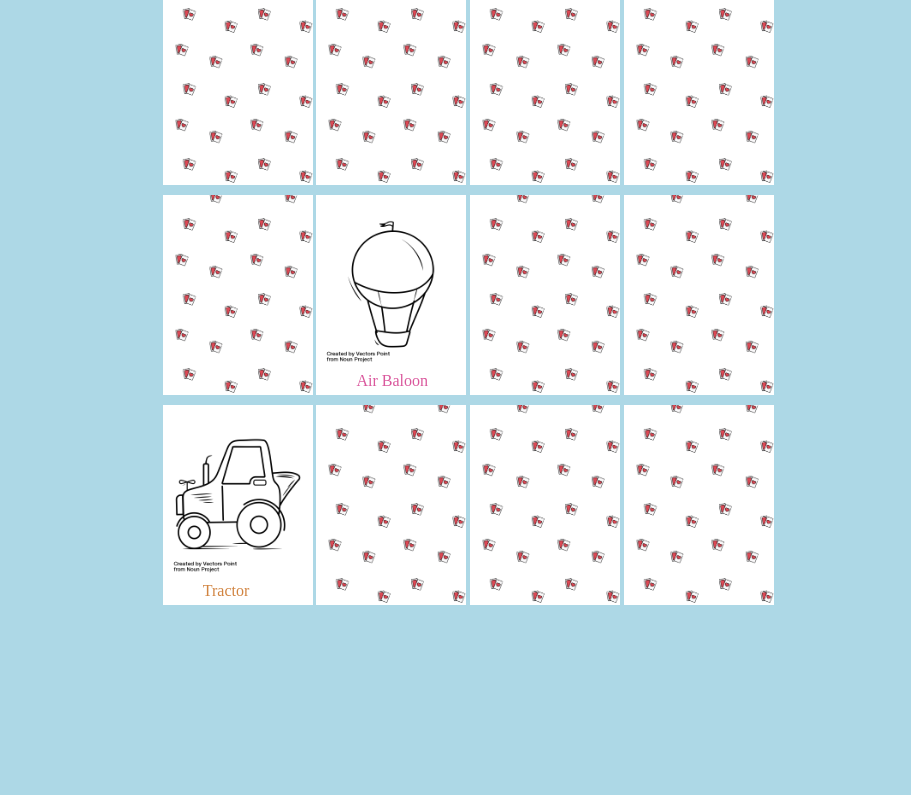
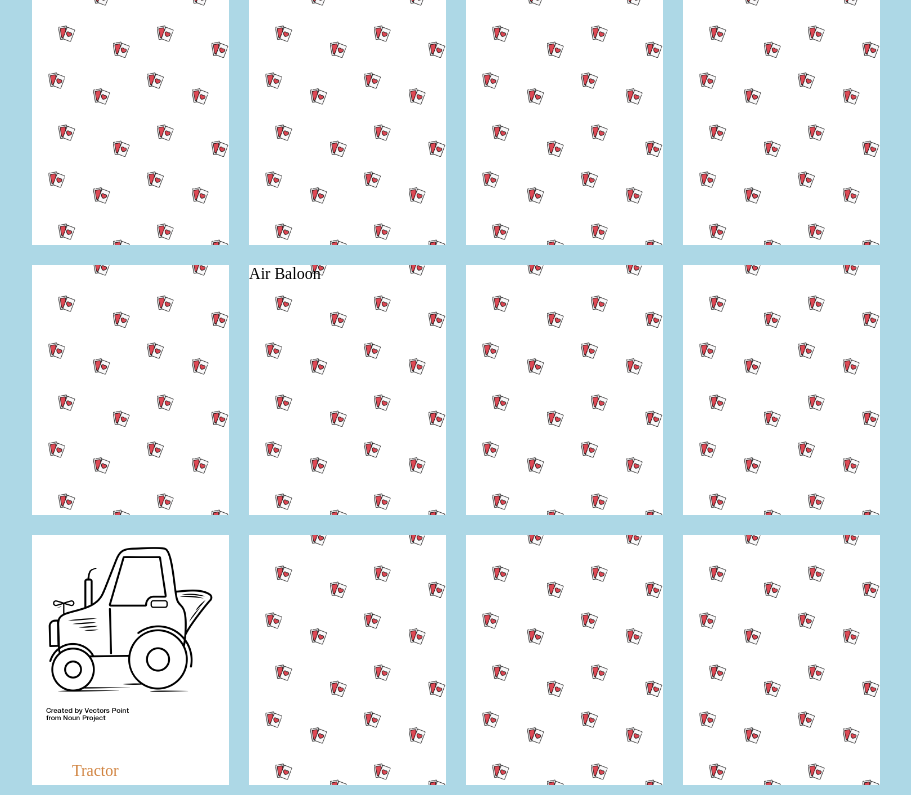
Before and after one commit to gabrielesozzi/html-css-memory, a plain HTML site: page index.html in a window 1280 px wide. Shown: the part 52-847 px from the top of the page, without its empty margins (170-1081 px from the left). Before the commit the page ends 800 px from the top, so only its background shows below. Drawn offline with Linux system fonts and the light colour scheme.

Commit message:
Modifiche

```diff
--- a/assets/css/master.css
+++ b/assets/css/master.css
@@ -14,49 +14,53 @@ h1 {
 }
 
 [class^="card"] {
-  width: 150px;
-  height: 200px;
+  height: 250px;
+  width: auto;
   background: url("../img/pattern.png") repeat;
   background-size: contain;
+  margin: 10px 10px;
 }
 
 [class^="row"] {
-  width: 80%;
+  width: 70%;
   margin: auto;
+  content: "";
+  display: table;
+  clear: both;
 }
 
 [class^="col"] {
   width: 100%;
   height: 210px;
-  position: relative;
 }
 
 .card1 {
-  position: absolute;
-  left: 20%;
+  width: 22%;
+  float: left;
 }
 
 .card2 {
-  position: absolute;
-  left: 35%;
+  width: 22%;
+  float: left;
 }
 
 .card3 {
-  position: absolute;
-  left: 50%;
+  width: 22%;
+  float: left;
 }
 
 .card4 {
-  position: absolute;
-  left: 65%;
+  width: 22%;
+  float: left;
 }
 
-.air_baloon {
+.air_baloon:hover  {
  background: white url("../img/noun_air_balloon_3134741.png") no-repeat center;
  background-size:contain;
+ position: relative;
 }
 
-.air_baloon span {
+.air_baloon:hover span {
   color: #DA589D;
   position: absolute;
   bottom: 5px;
@@ -64,8 +68,10 @@ h1 {
 }
 
 .tractor {
-  background: white url("../img/noun_Tractor_3134797.png") no-repeat center;
+  background: white url("../img/noun_Tractor_3134797.png") no-repeat;
   background-size:contain;
+  position: relative;
+  background-position: left top;
 }
 
 .tractor span {
```
Also changed, not shown: index.html (+1 -1 lines).
